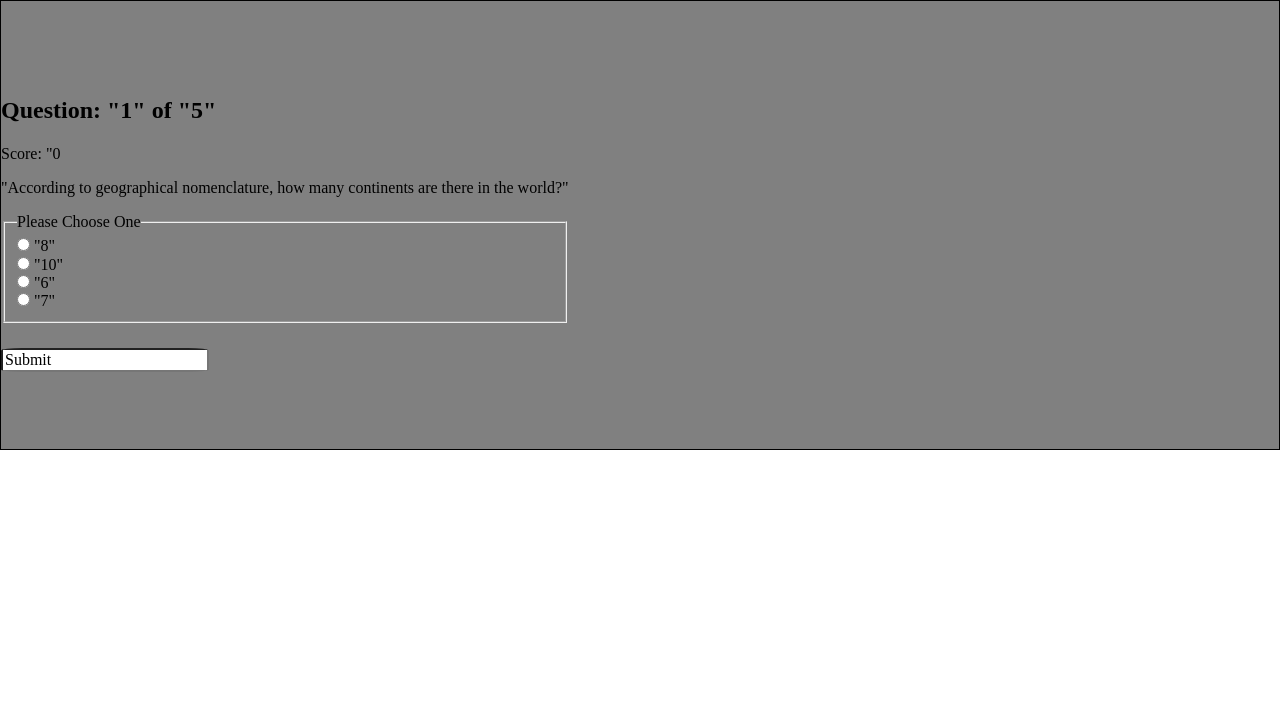
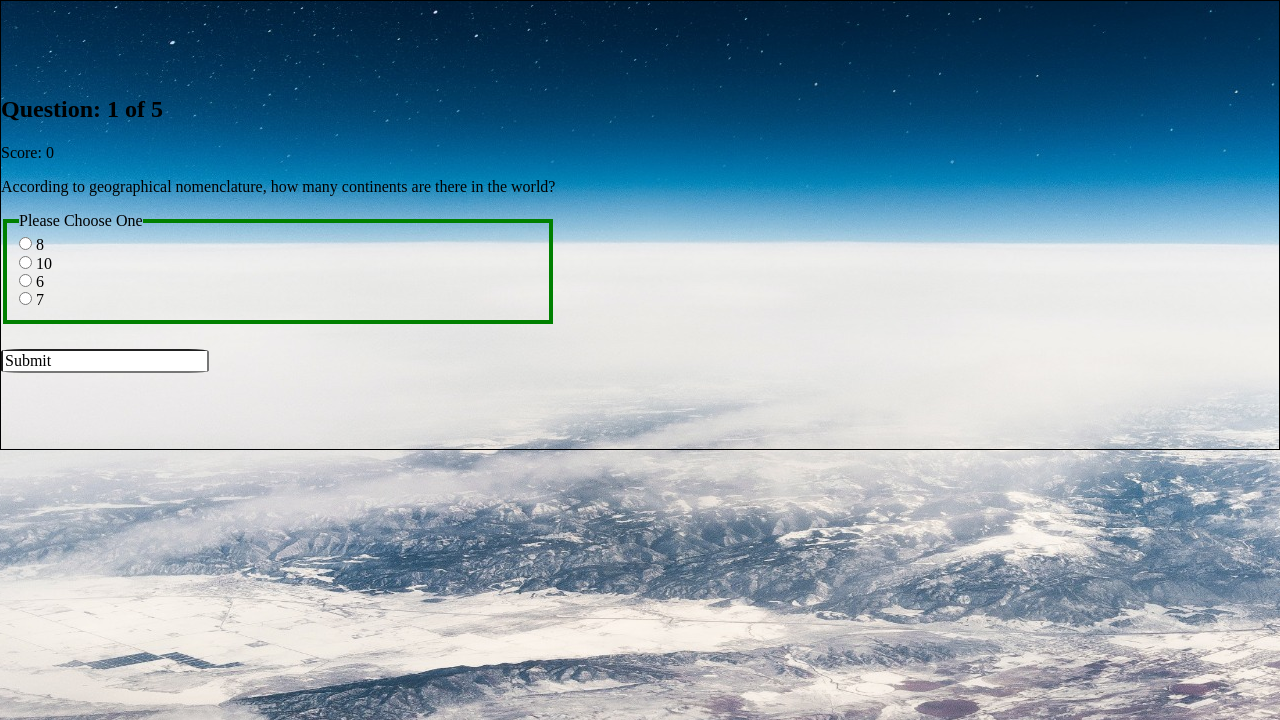
Before and after one commit to rickstylz01/film-quiz, a plain HTML site: page index.html in a window 1280 px wide. Shown: the part 80-800 px from the top of the page. Drawn offline with nearby package versions, Linux system fonts and the light colour scheme.

Commit message:
add background image and remove quotes from text

```diff
--- a/app.css
+++ b/app.css
@@ -7,6 +7,16 @@
   *
 */
 /*--Mobile First--*/
+body {
+  background-image: url('images/space-view-short-copy.jpg');
+  background-position: center;
+  background-attachment: fixed;
+}
+
+#radio-form {
+  border: solid 4px green;
+}
+
 .section {
   width: 100%;
 }
@@ -16,7 +26,6 @@
   flex-direction: column;
   border: solid 1px;
   height: 448px;
-  background-color: grey;
   display: flex;
   align-items: center;
 }
--- a/app.js
+++ b/app.js
@@ -65,6 +65,7 @@ const STORE = {
   questionNumber: 0,
   score: 0
 };
+
 // input: question object to get question data from
 // output: html element
 function generateQuizQuestionsString(questionObject) {
@@ -73,28 +74,28 @@ function generateQuizQuestionsString(questionObject) {
       <article id="home">
         <div class="group">
           <div id="quiz-container" quiz-index="${STORE.questionNumber}">
-            <h2>Question: "${questionObject.questionNumber}" of "${STORE.totalNumberofQuestions}"</h2>
-            <p>Score: "${STORE.score}</p>
-            <p>"${questionObject.question}"</p>
+            <h2>Question: ${questionObject.questionNumber} of ${STORE.totalNumberofQuestions}</h2>
+            <p>Score: ${STORE.score}</p>
+            <p>${questionObject.question}</p>
             <fieldset id="radio-form">
               <legend class="js-answer-choice">Please Choose One</legend>
               <label class="radio">
-                <input id="answerOne" name="selection" value="${questionObject.answers[0]}" type="radio"> "${questionObject.answers[0]}"
+                <input id="answerOne" name="selection" value=${questionObject.answers[0]} type="radio"> ${questionObject.answers[0]}
               </label>
               <br>
               <legend class="js-answer-choice"></legend>
               <label class="radio">
-                <input id="answerOne" name="selection" value="${questionObject.answers[1]}" type="radio"> "${questionObject.answers[1]}"
+                <input id="answerOne" name="selection" value=${questionObject.answers[1]} type="radio"> ${questionObject.answers[1]}
               </label>
               <br>
               <legend class="js-answer-choice"></legend>
               <label class="radio">
-                <input id="answerOne" name="selection" value="${questionObject.answers[2]}" type="radio"> "${questionObject.answers[2]}"
+                <input id="answerOne" name="selection" value=${questionObject.answers[2]} type="radio"> ${questionObject.answers[2]}
               </label>
               <br>
               <legend class="js-answer-choice"></legend>
               <label class="radio">
-                <input id="answerOne" name="selection" value="${questionObject.answers[3]}" type="radio"> "${questionObject.answers[3]}"
+                <input id="answerOne" name="selection" value=${questionObject.answers[3]} type="radio"> ${questionObject.answers[3]}
               </label>
             </fieldset>
             <input id="submit-answer-button" "type="submit" value="Submit">
@@ -109,7 +110,8 @@ function renderQuizApp() {
   console.log('`renderQuizApp` is working')
   $('h1').text('World Facts Quiz');
   let questionObject = STORE.questions[STORE.questionNumber];
-  let questionHtml = generateQuizQuestionsString(questionObject);
+  let questionHtml = generateQuizQuestionsString
+  (questionObject);
   $('main').append(questionHtml);
 }
 //--Responsible for handling submit button click event
```
Also changed, not shown: images/space-view-short-copy.jpg (added).
